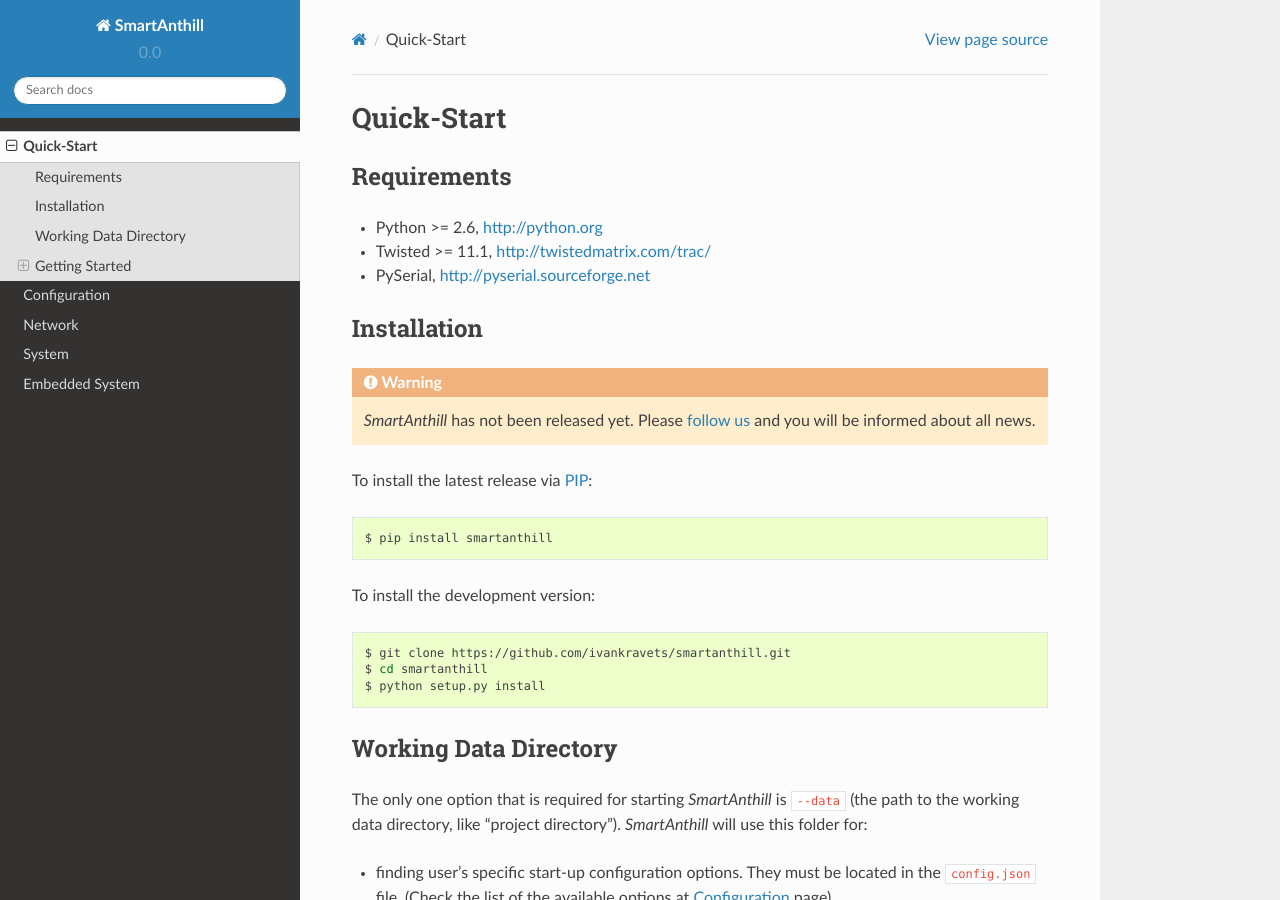
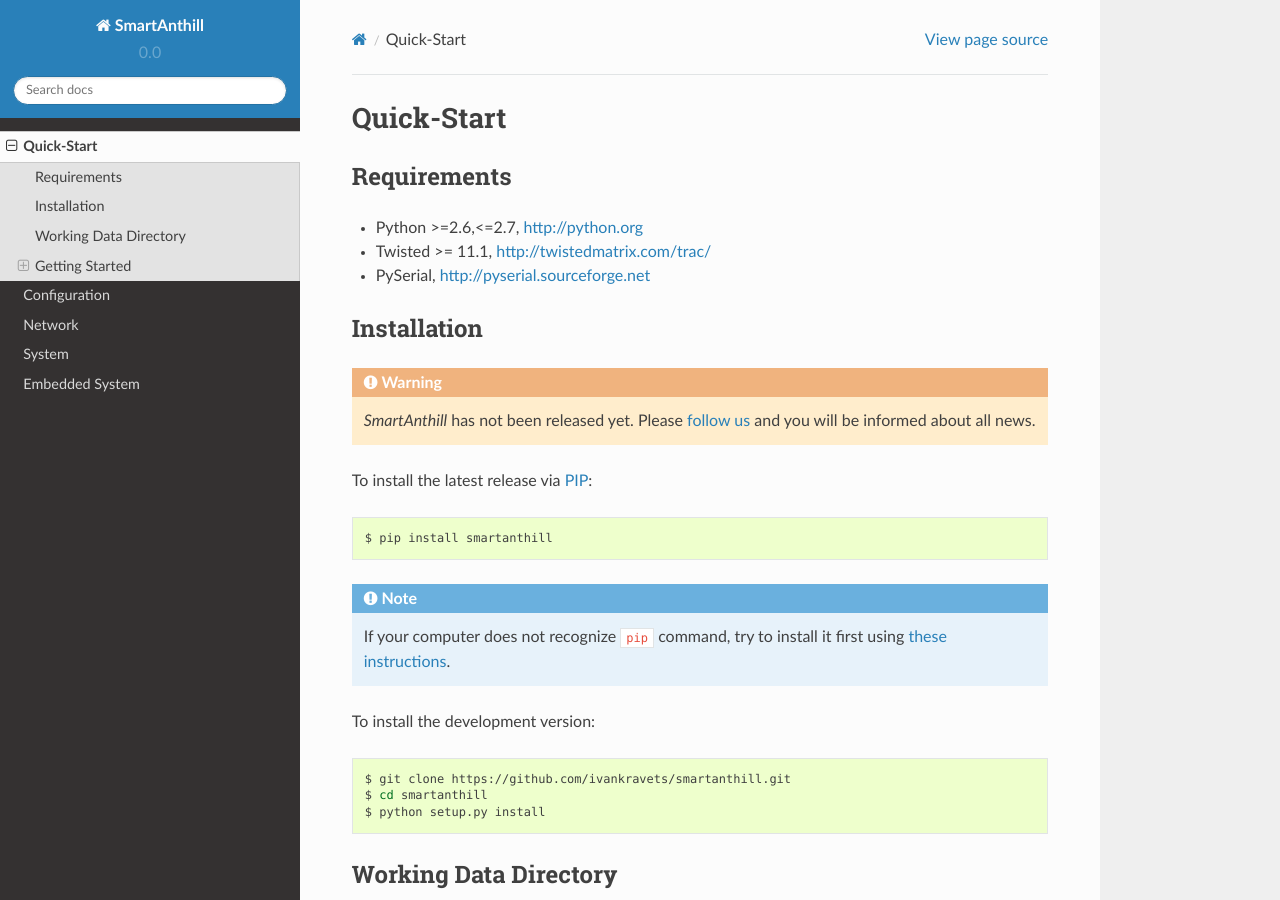
Before and after one commit to smartanthill/smartanthill1_0, a Sphinx documentation site: the page built from docs/installation/quickstart.rst, in a window 1280 px wide and 900 px high. Built offline with Sphinx 7.4.7 and the Read the Docs theme 2.0.0, drawn with Linux system fonts in a browser that asks for light colours.

Commit message:
Corrected project requirements

```diff
--- a/docs/installation/quickstart.rst
+++ b/docs/installation/quickstart.rst
@@ -7,7 +7,7 @@
 Requirements
 ------------
 
-* Python >= 2.6, http://python.org
+* Python >=2.6,<=2.7, http://python.org
 * Twisted >= 11.1, http://twistedmatrix.com/trac/
 * PySerial, http://pyserial.sourceforge.net
 
@@ -25,6 +25,11 @@
 .. code-block:: bash
 
     $ pip install smartanthill
+
+.. note::
+    If your computer does not recognize ``pip`` command, try to install it
+    first using
+    `these instructions <http://www.pip-installer.org/en/latest/installing.html>`_.
 
 To install the development version:
 
```
